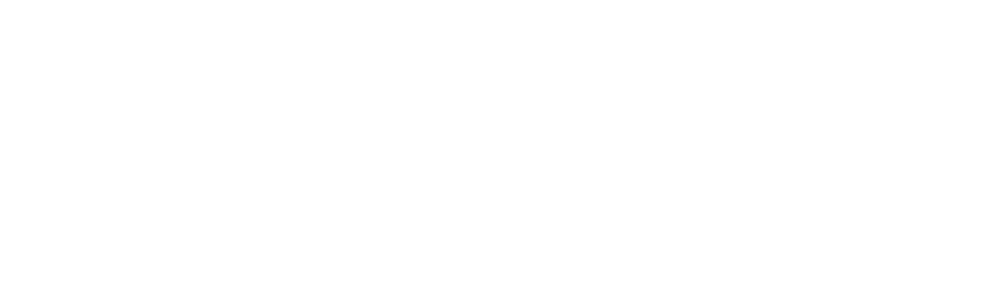
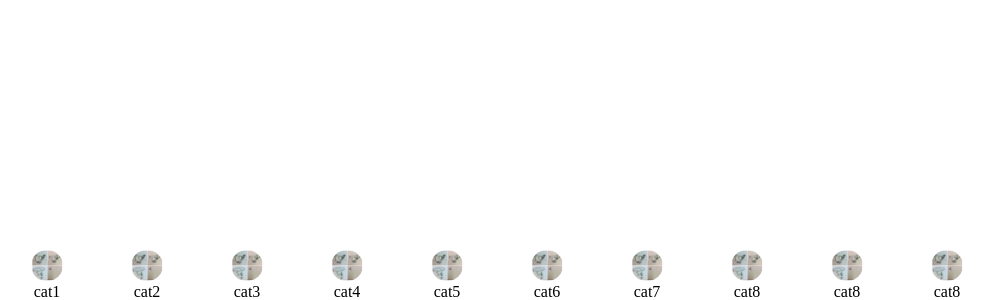
Before and after one commit to ourCat/ourCat_frontend, a Next.js app: page / in a window 1280 px wide. Shown: the part 870-1170 px from the top of the page, without its empty margins (3-996 px from the left). Before the commit the page ends 1120 px from the top, so only its background shows below. Built offline with nearby package versions, Linux system fonts and the light colour scheme.

Commit message:
feat(components/organisms) : RecommendList 구현

```diff
--- a/src/components/index.ts
+++ b/src/components/index.ts
@@ -1,2 +1,3 @@
 export * from './atoms';
 export * from './molecules';
+export * from './organisms';
--- /dev/null
+++ b/src/components/organisms/RecommendList/index.tsx
@@ -0,0 +1,30 @@
+import { IComponent } from 'common';
+import { Recommend } from 'components';
+import * as S from './style';
+
+const sampleData = {
+  data: [
+    { id: 1, img: '/images/img.png', label: 'cat1', url: '/cat1' },
+    { id: 2, img: '/images/img.png', label: 'cat2', url: '/cat2' },
+    { id: 3, img: '/images/img.png', label: 'cat3', url: '/cat3' },
+    { id: 4, img: '/images/img.png', label: 'cat4', url: '/cat4' },
+    { id: 5, img: '/images/img.png', label: 'cat5', url: '/cat5' },
+    { id: 6, img: '/images/img.png', label: 'cat6', url: '/cat6' },
+    { id: 7, img: '/images/img.png', label: 'cat7', url: '/cat7' },
+    { id: 8, img: '/images/img.png', label: 'cat8', url: '/cat8' },
+    { id: 9, img: '/images/img.png', label: 'cat8', url: '/cat8' },
+    { id: 10, img: '/images/img.png', label: 'cat8', url: '/cat8' },
+  ],
+};
+
+export interface IRecommendListProps extends IComponent {}
+
+export const RecommendList: React.FC<IRecommendListProps> = ({ ...props }) => {
+  return (
+    <S.Wrap {...props}>
+      {sampleData.data.map(cat => {
+        return <Recommend img={cat.img} labelText={cat.label} key={cat.id} width={'2rem'} />;
+      })}
+    </S.Wrap>
+  );
+};
--- /dev/null
+++ b/src/components/organisms/RecommendList/style.ts
@@ -0,0 +1,15 @@
+import { ComponentMixin, IComponent } from 'common';
+import styled from 'styled-components';
+
+export const Wrap = styled.div<IComponent>`
+  ${ComponentMixin};
+  width: 1000px;
+  display: flex;
+  justify-content: space-around;
+  scrollbar-width: none;
+  -ms-overflow-style: none;
+  &::-webkit-scrollbar {
+    display: none;
+  }
+  /* scroll 안보이게 수정 */
+`;
--- a/src/components/organisms/index.ts
+++ b/src/components/organisms/index.ts
@@ -1 +1,2 @@
 export * from './Header';
+export * from './RecommendList';
--- a/src/pages/index.tsx
+++ b/src/pages/index.tsx
@@ -1,4 +1,4 @@
-import { Label, CheckBox } from 'components';
+import { Label, CheckBox, RecommendList } from 'components';
 
 const Home = () => {
   return (
@@ -8,6 +8,7 @@
           하이
         </Label>
       </CheckBox>
+      <RecommendList />
     </>
   );
 };
```
